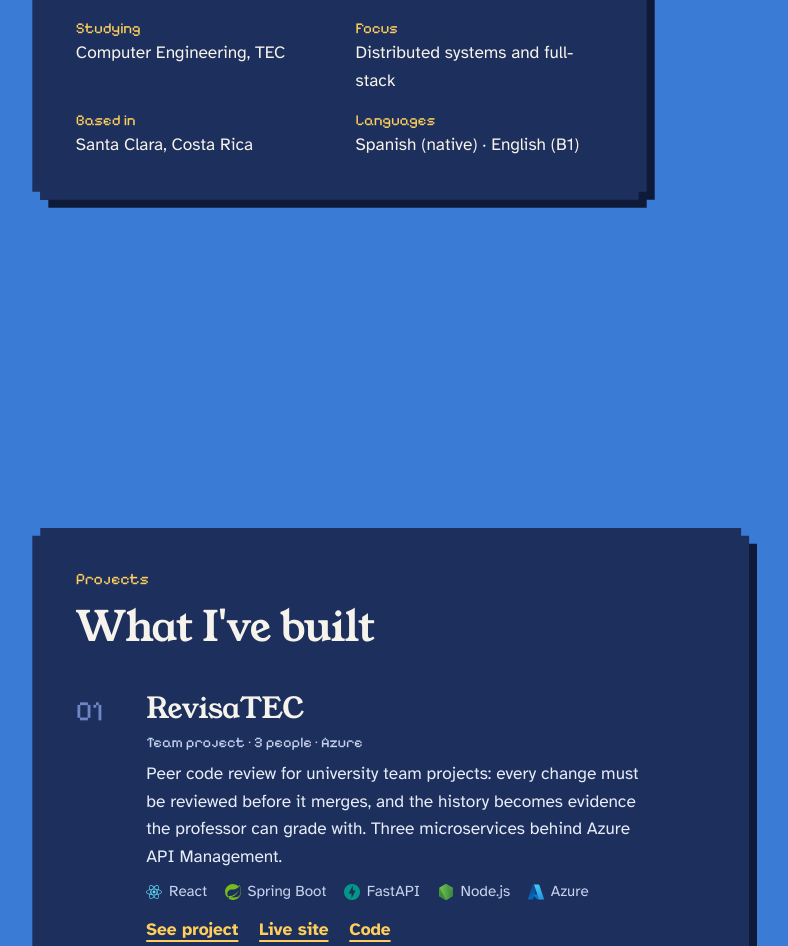
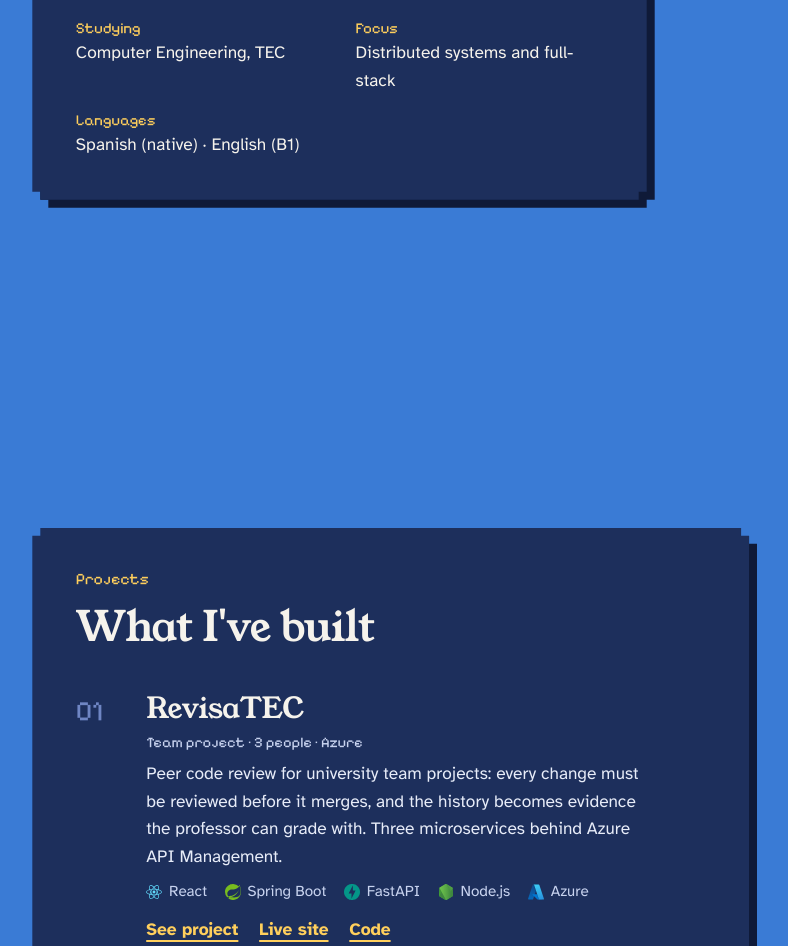
Before and after one commit to Fabian-1719/Fabian-1719.github.io, an Astro site: page / in a window 1280 px wide. Shown: the part 1293-2239 px from the top of the page, without its empty margins (24-812 px from the left). Built offline with nearby package versions, Linux system fonts and the light colour scheme; Astro itself is replaced by a stand-in of ours; animation ran at ten frames a second.

Commit message:
Remove location and footer tagline
Co-Authored-By: Claude Opus 5.5 <noreply@anthropic.com>

```diff
--- a/src/i18n.ts
+++ b/src/i18n.ts
@@ -32,8 +32,6 @@ export const UI = {
   factStudyV: { en: "Computer Engineering, TEC", es: "Ingeniería en Computación, TEC" },
   factFocus: { en: "Focus", es: "Enfoque" },
   factFocusV: { en: "Distributed systems and full-stack", es: "Sistemas distribuidos y full-stack" },
-  factFrom: { en: "Based in", es: "Desde" },
-  factFromV: { en: "Santa Clara, Costa Rica", es: "Santa Clara, Costa Rica" },
   factLang: { en: "Languages", es: "Idiomas" },
   factLangV: { en: "Spanish (native) · English (B1)", es: "Español nativo · Inglés B1" },
 
@@ -55,8 +53,8 @@ export const UI = {
   },
 
   footBlurb: {
-    en: "Computer Engineering student at TEC. This portfolio is my footprint.",
-    es: "Estudiante de Ingeniería en Computación en el TEC. Este portafolio es mi huella."
+    en: "Computer Engineering student at TEC.",
+    es: "Estudiante de Ingeniería en Computación en el TEC."
   },
   footSections: { en: "Sections", es: "Secciones" },
   footElsewhere: { en: "Elsewhere", es: "En otros lados" },
--- a/src/layouts/Base.astro
+++ b/src/layouts/Base.astro
@@ -84,7 +84,7 @@ const canonical = new URL(Astro.url.pathname, Astro.site).href;
       </div>
     </div>
     <div class="foot__base">
-      <p>© 2026 Fabian Aragón Arce<i class="stone"></i>Santa Clara, Costa Rica<i class="stone"></i><span data-es={UI.footerMade.es}>{UI.footerMade.en}</span></p>
+      <p>© 2026 Fabian Aragón Arce<i class="stone"></i><span data-es={UI.footerMade.es}>{UI.footerMade.en}</span></p>
       <a class="foot__up" href="#content"><span aria-hidden="true">↑</span> <span data-es={UI.backTop.es}>{UI.backTop.en}</span></a>
     </div>
   </footer>
--- a/src/pages/index.astro
+++ b/src/pages/index.astro
@@ -30,7 +30,6 @@ const pad = (n: number) => String(n).padStart(2, "0");
       <dl class="facts">
         <div><dt data-es={UI.factStudy.es}>{UI.factStudy.en}</dt><dd data-es={UI.factStudyV.es}>{UI.factStudyV.en}</dd></div>
         <div><dt data-es={UI.factFocus.es}>{UI.factFocus.en}</dt><dd data-es={UI.factFocusV.es}>{UI.factFocusV.en}</dd></div>
-        <div><dt data-es={UI.factFrom.es}>{UI.factFrom.en}</dt><dd>{UI.factFromV.en}</dd></div>
         <div><dt data-es={UI.factLang.es}>{UI.factLang.en}</dt><dd data-es={UI.factLangV.es}>{UI.factLangV.en}</dd></div>
       </dl>
     </div>
```
